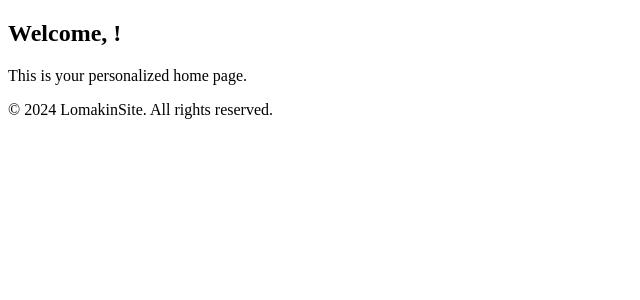
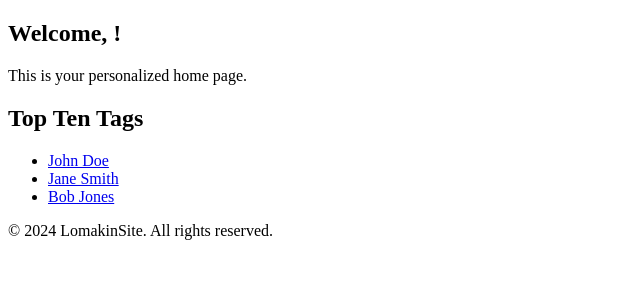
Before and after one commit to LAV1970/HW10_PW18, a Django app: page /home/ in a window 1280 px wide. Shown: the part 116-416 px from the top of the page, without its empty margins (0-640 px from the left). Run offline with Django 5.2, Linux system fonts and the light colour scheme.

Commit message:
10_02_02

```diff
--- a/quotes_project/quotes/templates/registration/home.html
+++ b/quotes_project/quotes/templates/registration/home.html
@@ -5,5 +5,13 @@
 {% block content %}
 <h2>Welcome, {{ user.username }}!</h2>
 <p>This is your personalized home page.</p>
-<!-- Дополнительные элементы и информация, если нужно -->
+<div class="top-tags">
+    <h2>Top Ten Tags</h2>
+    <ul>
+        <li><a href="/authors/john-doe/">John Doe</a></li>
+        <li><a href="/authors/jane-smith/">Jane Smith</a></li>
+        <li><a href="/authors/bob-jones/">Bob Jones</a></li>
+        <!-- Добавьте остальных авторов по аналогии -->
+    </ul>
+</div>
 {% endblock %}
```
